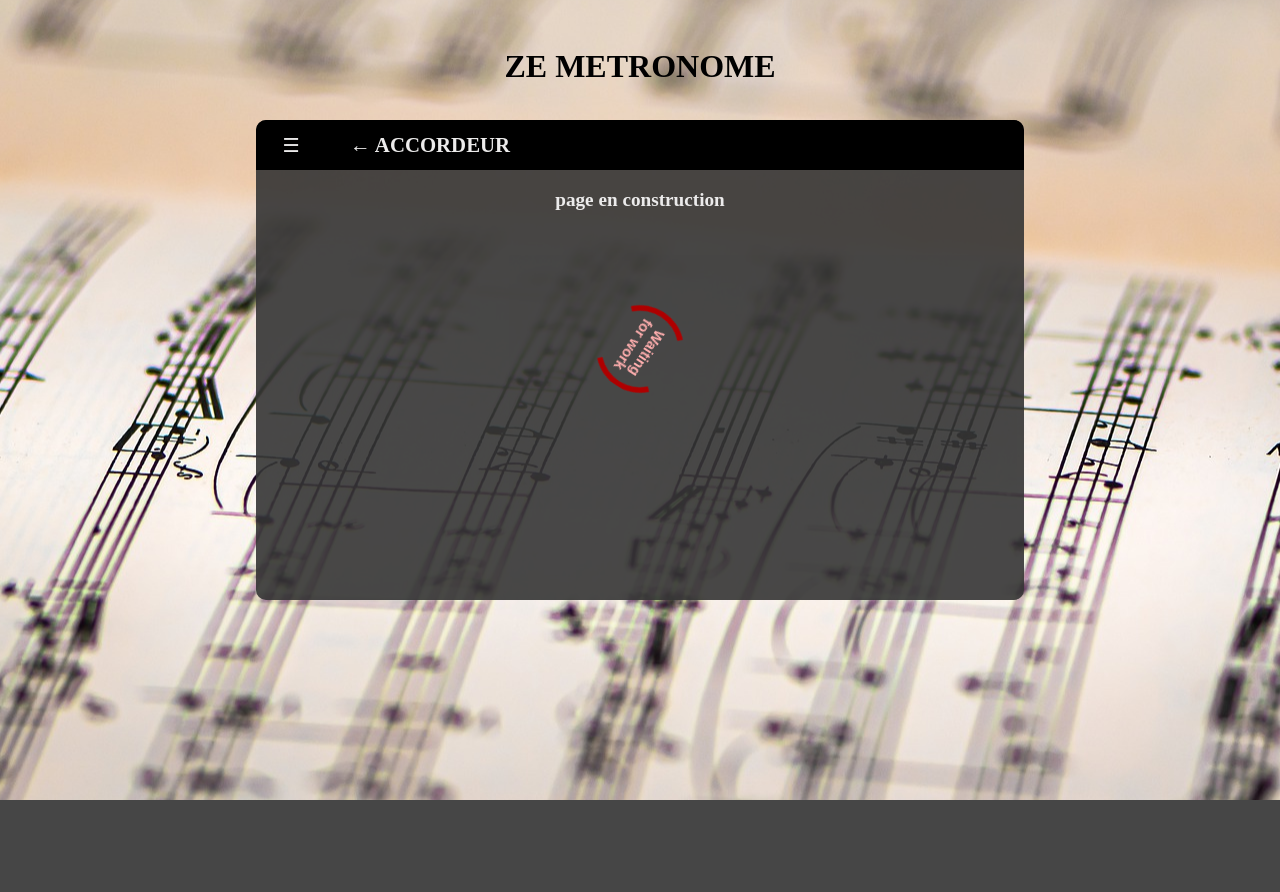
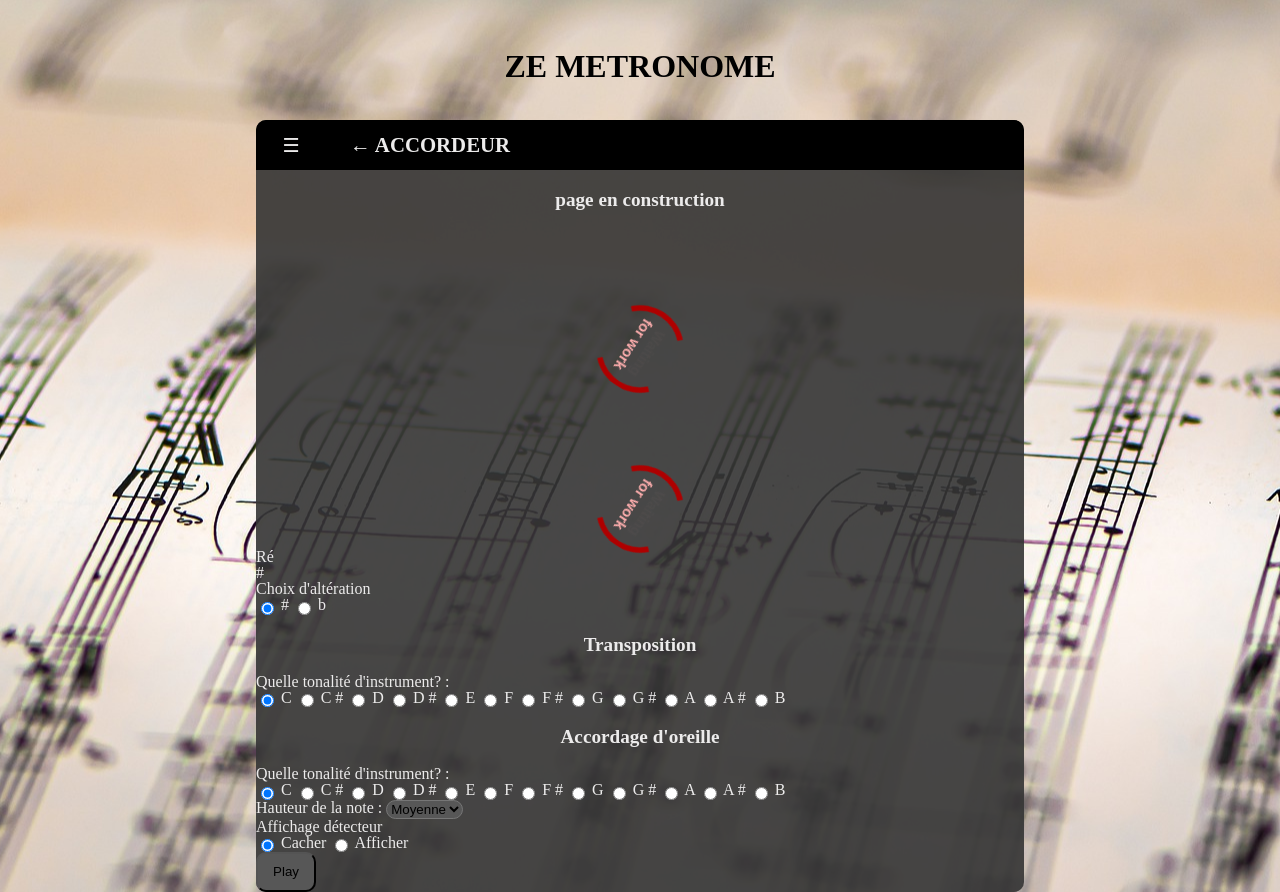
Before and after one commit to YannBK/Realisations_fil_rouge, a PHP site: page /html/accordeur.html in a window 1280 px wide. Before the commit the page ends 800 px from the top, so only its background shows below. Run offline with PHP 8.4, Linux system fonts and the light colour scheme.

Commit message:
liens 2nd passage + html accordeur

```diff
--- a/Réalisation_2__HTML__CSS/html/accordeur.html
+++ b/Réalisation_2__HTML__CSS/html/accordeur.html
@@ -1,5 +1,6 @@
 <!DOCTYPE html>
 <html>
+
 <head>
     <!--titre-->
     <title>Métronome</title>
@@ -27,24 +28,222 @@
                 </h2>
                 <div id="hamitems">
                     <a href="index.html">Métronome</a>
-                        <a href="transitions.html">Rythme avancé<button class="construction petit">Waiting for work</button></a>
+                    <a href="transitions.html">Rythme avancé<button
+                            class="construction petit"><span></span>Waiting</span> for work</button></a>
                     <a href="speed.html">Speed training</a>
-                        <a href="harmo.html">Grille harmonique<button class="construction petit">Waiting for work</button></a>
-                        <a href="accordeur.html">Accordeur<button class="construction petit">Waiting for work</button></a>
+                    <a href="harmo.html">Grille harmonique<button class="construction petit"><span>Waiting</span> for
+                            work</button></a>
+                    <a href="accordeur.html">Accordeur<button class="construction petit"><span>Waiting</span> for
+                            work</button></a>
                     <a href="preferences.html">Préférences</a>
-                        <a href="creation-connexion.html">Connexion / Création<button class="construction petit">Waiting for work</button></a><!--ne s'affiche que si non-connecté-->
-                        <a href="compte.html">Compte utilisateur<button class="construction petit">Waiting for work</button></a><!--ne s'affiche que si connecté-->
+                    <a href="creation-connexion.html">Connexion / Création</a>
+                    <a href="compte.html">Compte utilisateur<button class="construction petit"><span>Waiting</span> for
+                            work</button></a>
+                    <!--ne s'affiche que si connecté-->
                     <a href="evaluation.html">&#201;valuez-moi!</a>
                     <a href="contact.html">Contact</a>
                     <a href="mentions-legales.html">Mentions légales</a>
                 </div>
             </nav>
 
+
+            <!--!popup autorisation accès microphone + enregistrement à l'ouverture de la page-->
+            <!--faire déjà une ébauche de ce qu'il faut, avec une belle div vide pour le diapason proprement dit-->
+            <!--faire double emploi : un diapason si accès microphone, et jouer les notes si pas accès-->
+            <!--!pour les fréquences, soundcorset les indique en haut...mais on doit pouvoir trouver des tableaux (A1=55Hz B1b= 58Hz...)-->
+            <div id="diapason">
+                <div id="diapason-graphique">
+                    <div id="diapason_jauge">
+
                         <div id="construction">
                             <h3>page en construction</h3>
-                    <button class="construction">Waiting for work</button>
+                            <button class="construction"><span>Waiting</span> for work</button>
                         </div>
 
+                    </div>
+
+                    <div id="diapason_bandeau">
+
+                        <div id="construction">
+                            <button class="construction"><span>Waiting</span> for work</button>
+                        </div>
+
+                    </div>
+
+                </div>
+                <div id="diapason-détection">
+                    <div id="bandeau">
+                        <div id="aff-note">
+                            Ré
+                        </div>
+                        <div id="aff-alteration">
+                            #
+                        </div>
+                    </div>
+                </div>
+                <div id="choix-alt">
+                    <form action="" method="post">
+                        <fieldset>
+                            <legend>Choix d'altération</legend>
+                            <input type="radio" name="alt" id="#" value="#" checked>
+                            <label for="#">#</label>
+                            <input type="radio" name="alt" id="b" value="b">
+                            <label for="b">b</label>
+                        </fieldset>
+                    </form>
+                </div>
+            </div>
+            <div id="transpositon">
+                <h3>Transposition</h3>
+                <form action="" method="post">
+                    <fieldset>
+                        <legend>Quelle tonalité d'instrument? :</legend>
+                        <label for="note-transpo"></label>
+                        <input type="radio" name="note-transpo" id="C" value="C" checked>
+                        <label for="C">
+                            <span>C</span> <!--affichage selon préférences de notation => écran préférences-->
+                        </label>
+                        <input type="radio" name="note-transpo" id="C#" value="C#">
+                        <label for="C#">
+                            <span>C</span>
+                            <span>#</span><!--c'est pas en mettant des spans que que vais pouvoir changer l'affichage de notations et des altérations, mais ça permet de mettre des commentaires gros comme ça pour ne pas oublier quand on passera au code dynamique-->
+                        </label>
+                        <input type="radio" name="note-transpo" id="D" value="D">
+                        <label for="D">
+                            <span>D</span></label>
+                        <input type="radio" name="note-transpo" id="D#" value="D#">
+                        <label for="D#">
+                            <span>D</span>
+                            <span>#</span>
+                        </label>
+                        <input type="radio" name="note-transpo" id="E" value="E">
+                        <label for="E">
+                            <span>E</span></label>
+                        <input type="radio" name="note-transpo" id="F" value="F">
+                        <label for="F">
+                            <span>F</span></label>
+                        <input type="radio" name="note-transpo" id="F#" value="F#">
+                        <label for="F#">
+                            <span>F</span>
+                            <span>#</span>
+                        </label>
+                        <input type="radio" name="note-transpo" id="G" value="G">
+                        <label for="G">
+                            <span>G</span></label>
+                        <input type="radio" name="note-transpo" id="G#" value="G#">
+                        <label for="G#">
+                            <span>G</span>
+                            <span>#</span>
+                        </label>
+                        <input type="radio" name="note-transpo" id="A" value="A">
+                        <label for="A">
+                            <span>A</span></label>
+                        <input type="radio" name="note-transpo" id="A#" value="A#">
+                        <label for="A#">
+                            <span>A</span>
+                            <span>#</span>
+                        </label>
+                        <input type="radio" name="note-transpo" id="B" value="B">
+                        <label for="B">
+                            <span>B</span>
+                        </label>
+                    </fieldset>
+                </form>
+            </div>
+<!--! l'id sert à être identifié par le label, ok, et doit être unique, ok, Mais la value peut-elle e^tre la m^me. Oui je pense, puisque son utilité est de transmettre de l'information pour charger les bonnes données. Et do c'est do, peut importe qu'il ait 16 données reliées à lui, comme sa fréquence, ses fréquences, des fichiers audio, des strings associées etc. oui je pense-->
+            <div id="oreille">
+                <h3>Accordage d'oreille</h3>
+                <form action="" method="post">
+                    <fieldset>
+                        <legend>Quelle tonalité d'instrument? :</legend>
+                        <label for="note-oreille"></label>
+                        <input type="radio" name="note-transpo" id="C" value="C" checked>
+                        <label for="C">
+                            <span>C</span>
+                        </label>
+                        <input type="radio" name="note-transpo" id="C#" value="C#">
+                        <label for="C#">
+                            <span>C</span>
+                            <span>#</span>
+                        </label>
+                        <input type="radio" name="note-transpo" id="D" value="D">
+                        <label for="D">
+                            <span>D</span></label>
+                        <input type="radio" name="note-transpo" id="D#" value="D#">
+                        <label for="D#">
+                            <span>D</span>
+                            <span>#</span>
+                        </label>
+                        <input type="radio" name="note-transpo" id="E" value="E">
+                        <label for="E">
+                            <span>E</span></label>
+                        <input type="radio" name="note-transpo" id="F" value="F">
+                        <label for="F">
+                            <span>F</span></label>
+                        <input type="radio" name="note-transpo" id="F#" value="F#">
+                        <label for="F#">
+                            <span>F</span>
+                            <span>#</span>
+                        </label>
+                        <input type="radio" name="note-transpo" id="G" value="G">
+                        <label for="G">
+                            <span>G</span></label>
+                        <input type="radio" name="note-transpo" id="G#" value="G#">
+                        <label for="G#">
+                            <span>G</span>
+                            <span>#</span>
+                        </label>
+                        <input type="radio" name="note-transpo" id="A" value="A">
+                        <label for="A">
+                            <span>A</span></label>
+                        <input type="radio" name="note-transpo" id="A#" value="A#">
+                        <label for="A#">
+                            <span>A</span>
+                            <span>#</span>
+                        </label>
+                        <input type="radio" name="note-transpo" id="B" value="B">
+                        <label for="B">
+                            <span>B</span>
+                        </label>
+                    </fieldset>
+                    <div>
+                        <label for="octave">Hauteur de la note : </label>
+                        <select name="octave" id="octave">
+                            <option value="basse">Basse</option>
+                            <option value="moyenne" selected>Moyenne</option>
+                            <option value="haute">Haute</option>
+                        </select>
+                    </div>
+                    <div>
+                        <fieldset>
+                            <legend>
+                                Affichage détecteur
+                            </legend>
+                            <input type="radio" name="aveugle" id="aveugle" checked>
+                            <label for="aveugle">
+                                Cacher
+                            </label>
+                            <input type="radio" name="tricheur" id="tricheur">
+                            <label for="tricheur">
+                                Afficher
+                            </label>
+                        </fieldset>
+                    </div>
+
+
+
+                    <button type="submit" class="btns btn-pp">Play</button>
+                </form>
+
+
+
+
+
+
+
+
+
+            </div>
 
         </div>
     </main>
--- a/Réalisation_2__HTML__CSS/html/compte.html
+++ b/Réalisation_2__HTML__CSS/html/compte.html
@@ -32,7 +32,7 @@
                         <a href="harmo.html">Grille harmonique<button class="construction petit">Waiting for work</button></a>
                         <a href="accordeur.html">Accordeur<button class="construction petit">Waiting for work</button></a>
                         <a href="preferences.html">Préférences</a>
-                        <a href="creation-connexion.html">Connexion / Création<button class="construction petit">Waiting for work</button></a><!--ne s'affiche que si non-connecté-->
+                        <a href="creation-connexion.html">Connexion / Création</a>
                         <a href="compte.html">Compte utilisateur<button class="construction petit">Waiting for work</button></a><!--ne s'affiche que si connecté-->
                         <a href="evaluation.html">&#201;valuez-moi!</a>
                         <a href="contact.html">Contact</a>
--- a/Réalisation_2__HTML__CSS/html/contact.html
+++ b/Réalisation_2__HTML__CSS/html/contact.html
@@ -34,7 +34,7 @@
                     <a href="harmo.html">Grille harmonique<button class="construction petit">Waiting for work</button></a>
                     <a href="accordeur.html">Accordeur<button class="construction petit">Waiting for work</button></a>
                     <a href="preferences.html">Préférences</a>
-                    <a href="creation-connexion.html">Connexion / Création<button class="construction petit">Waiting for work</button></a><!--ne s'affiche que si non-connecté-->
+                    <a href="creation-connexion.html">Connexion / Création</a>
                     <a href="compte.html">Compte utilisateur<button class="construction petit">Waiting for work</button></a><!--ne s'affiche que si connecté-->
                     <a href="evaluation.html">&#201;valuez-moi!</a>
                     <a href="contact.html">Contact</a>
--- a/Réalisation_2__HTML__CSS/html/evaluation.html
+++ b/Réalisation_2__HTML__CSS/html/evaluation.html
@@ -34,7 +34,7 @@
                     <a href="harmo.html">Grille harmonique<button class="construction petit">Waiting for work</button></a>
                     <a href="accordeur.html">Accordeur<button class="construction petit">Waiting for work</button></a>
                     <a href="preferences.html">Préférences</a>
-                    <a href="creation-connexion.html">Connexion / Création<button class="construction petit">Waiting for work</button></a><!--ne s'affiche que si non-connecté-->
+                    <a href="creation-connexion.html">Connexion / Création</a>
                     <a href="compte.html">Compte utilisateur<button class="construction petit">Waiting for work</button></a><!--ne s'affiche que si connecté-->
                     <a href="evaluation.html">&#201;valuez-moi!</a>
                     <a href="contact.html">Contact</a>
--- a/Réalisation_2__HTML__CSS/html/harmo.html
+++ b/Réalisation_2__HTML__CSS/html/harmo.html
@@ -32,7 +32,7 @@
                         <a href="harmo.html">Grille harmonique<button class="construction petit">Waiting for work</button></a>
                         <a href="accordeur.html">Accordeur<button class="construction petit">Waiting for work</button></a>
                         <a href="preferences.html">Préférences</a>
-                        <a href="creation-connexion.html">Connexion / Création<button class="construction petit">Waiting for work</button></a><!--ne s'affiche que si non-connecté-->
+                        <a href="creation-connexion.html">Connexion / Création</a>
                         <a href="compte.html">Compte utilisateur<button class="construction petit">Waiting for work</button></a><!--ne s'affiche que si connecté-->
                         <a href="evaluation.html">&#201;valuez-moi!</a>
                         <a href="contact.html">Contact</a>
--- a/Réalisation_2__HTML__CSS/html/load.html
+++ b/Réalisation_2__HTML__CSS/html/load.html
@@ -34,7 +34,7 @@
                     <a href="harmo.html">Grille harmonique<button class="construction petit">Waiting for work</button></a>
                     <a href="accordeur.html">Accordeur<button class="construction petit">Waiting for work</button></a>
                     <a href="preferences.html">Préférences</a>
-                    <a href="creation-connexion.html">Connexion / Création<button class="construction petit">Waiting for work</button></a><!--ne s'affiche que si non-connecté-->
+                    <a href="creation-connexion.html">Connexion / Création</a>
                     <a href="compte.html">Compte utilisateur<button class="construction petit">Waiting for work</button></a><!--ne s'affiche que si connecté-->
                     <a href="evaluation.html">&#201;valuez-moi!</a>
                     <a href="contact.html">Contact</a>
--- a/Réalisation_2__HTML__CSS/html/mentions-legales.html
+++ b/Réalisation_2__HTML__CSS/html/mentions-legales.html
@@ -33,7 +33,7 @@
                     <a href="harmo.html">Grille harmonique<button class="construction petit">Waiting for work</button></a>
                     <a href="accordeur.html">Accordeur<button class="construction petit">Waiting for work</button></a>
                     <a href="preferences.html">Préférences</a>
-                    <a href="creation-connexion.html">Connexion / Création<button class="construction petit">Waiting for work</button></a><!--ne s'affiche que si non-connecté-->
+                    <a href="creation-connexion.html">Connexion / Création</a>
                     <a href="compte.html">Compte utilisateur<button class="construction petit">Waiting for work</button></a><!--ne s'affiche que si connecté-->
                     <a href="evaluation.html">&#201;valuez-moi!</a>
                     <a href="contact.html">Contact</a>
--- a/Réalisation_2__HTML__CSS/html/save.html
+++ b/Réalisation_2__HTML__CSS/html/save.html
@@ -33,7 +33,7 @@
                     <a href="harmo.html">Grille harmonique<button class="construction petit">Waiting for work</button></a>
                     <a href="accordeur.html">Accordeur<button class="construction petit">Waiting for work</button></a>
                     <a href="preferences.html">Préférences</a>
-                    <a href="creation-connexion.html">Connexion / Création<button class="construction petit">Waiting for work</button></a><!--ne s'affiche que si non-connecté-->
+                    <a href="creation-connexion.html">Connexion / Création</a>
                     <a href="compte.html">Compte utilisateur<button class="construction petit">Waiting for work</button></a><!--ne s'affiche que si connecté-->
                     <a href="evaluation.html">&#201;valuez-moi!</a>
                     <a href="contact.html">Contact</a>
--- a/Réalisation_2__HTML__CSS/html/speed.html
+++ b/Réalisation_2__HTML__CSS/html/speed.html
@@ -24,11 +24,11 @@
                     <label for="hamburger">&#9776;</label>
                     <input type="checkbox" id="hamburger" />
                     <h2>
-                        <a href="A0_flex.html">&larr; </a>
+                        <a href="index.html">&larr; </a>
                         SPEED TRAINING
                     </h2>
                     <div id="hamitems">
-                        <a href="A0_flex.html">Métronome</a>
+                        <a href="index.html">Métronome</a>
                         <a href="transitions.html">Rythme avancé<button class="construction petit"><span>Waiting</span> for work</button></a>
                         <a href="speed.html">Speed training</a>
                         <a href="harmo.html">Grille harmonique<button class="construction petit"><span>Waiting</span> for work</button></a>
@@ -107,7 +107,7 @@
                                     </label>
                                     <input type="number" name="choix-sec" id="choix-sec" min="0" placeholder="30">
                             </div>
-                            </fieldset>
+                        </fieldset>
                             <div>
                                 <label for="inc-max">
                                     Tempo d'arrivée :
--- a/Réalisation_2__HTML__CSS/html/transitions.html
+++ b/Réalisation_2__HTML__CSS/html/transitions.html
@@ -33,7 +33,7 @@
                         <a href="harmo.html">Grille harmonique<button class="construction petit">Waiting for work</button></a>
                         <a href="accordeur.html">Accordeur<button class="construction petit">Waiting for work</button></a>
                         <a href="preferences.html">Préférences</a>
-                        <a href="creation-connexion.html">Connexion / Création<button class="construction petit">Waiting for work</button></a><!--ne s'affiche que si non-connecté-->
+                        <a href="creation-connexion.html">Connexion / Création</a>
                         <a href="compte.html">Compte utilisateur<button class="construction petit">Waiting for work</button></a><!--ne s'affiche que si connecté-->
                         <a href="evaluation.html">&#201;valuez-moi!</a>
                         <a href="contact.html">Contact</a>
```
Also changed, not shown: Réalisation_2__HTML__CSS/css/pref.css (+5 -10 lines), Réalisation_2__HTML__CSS/css/speed.css (+4 -4 lines), Réalisation_2__HTML__CSS/html/creation-connexion.html (+40 -33 lines), Réalisation_2__HTML__CSS/html/index.html (+6 -1 lines), Réalisation_2__HTML__CSS/html/preferences.html (+18 -1 lines). Lines whose indentation alone changed are shown as unchanged.
